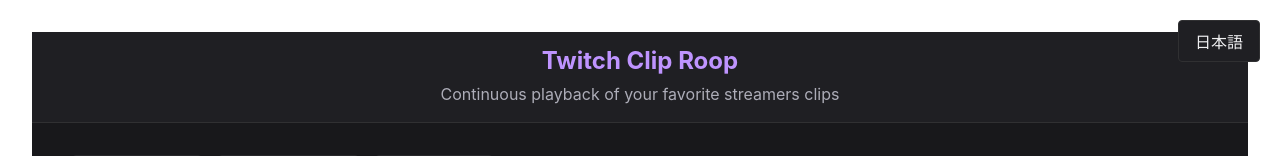
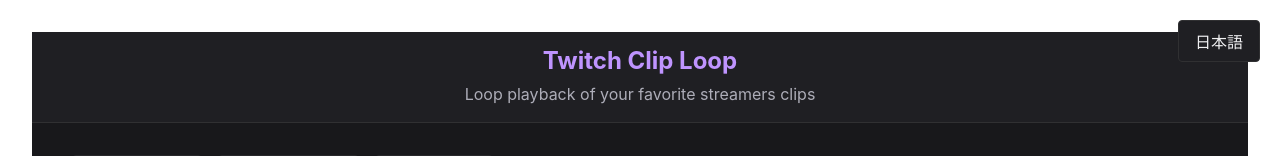
Before and after one commit to yoootan/twitch-clip-roop, a React (Vite) app: page / in a window 1280 px wide. Shown: the top 156 px of the page. Built offline with nearby package versions, Linux system fonts and the light colour scheme; no server answers.

Commit message:
fix: プロジェクト名をtwitch-clip-loopに修正、ファビコンとメタ情報を更新

```diff
--- a/index.html
+++ b/index.html
@@ -2,48 +2,48 @@
 <html lang="ja">
   <head>
     <meta charset="UTF-8" />
-    <link rel="icon" type="image/svg+xml" href="/vite.svg" />
+    <link rel="icon" type="image/svg+xml" href="/favicon.svg" />
     <meta name="viewport" content="width=device-width, initial-scale=1.0" />
     <meta
       name="description"
-      content="お気に入りの配信者のTwitchクリップを連続再生できるウェブアプリ。人気配信者のクリップを時間順、視聴回数順で簡単に視聴できます。"
+      content="お気に入りの配信者のTwitchクリップをループ再生できるウェブアプリ。人気配信者のクリップを時間順、視聴回数順で連続再生。"
     />
     <meta
       name="keywords"
-      content="Twitch, クリップ, 連続再生, ループ再生, 配信者, k4sen, stylishnoob4, 切り抜き"
+      content="Twitch, クリップ, ループ再生, 連続再生, 配信者, k4sen, stylishnoob4, 切り抜き"
     />
-    <meta name="author" content="Twitch Clip Roop" />
+    <meta name="author" content="Twitch Clip Loop" />
     <meta name="robots" content="index, follow" />
 
     <!-- OGP -->
     <meta
       property="og:title"
-      content="Twitch Clip Roop - Twitchクリップ連続再生"
+      content="Twitch Clip Loop - Twitchクリップループ再生"
     />
     <meta property="og:type" content="website" />
-    <meta property="og:url" content="https://twitch-clip-roop.com" />
-    <meta property="og:image" content="https://twitch-clip-roop.com/ogp.png" />
+    <meta property="og:url" content="https://twitch-clip-loop.com" />
+    <meta property="og:image" content="https://twitch-clip-loop.com/ogp.png" />
     <meta
       property="og:description"
-      content="お気に入りの配信者のTwitchクリップを連続再生できるウェブアプリ。人気配信者のクリップを時間順、視聴回数順で簡単に視聴できます。"
+      content="お気に入りの配信者のTwitchクリップをループ再生できるウェブアプリ。人気配信者のクリップを時間順、視聴回数順で連続再生。"
     />
-    <meta property="og:site_name" content="Twitch Clip Roop" />
+    <meta property="og:site_name" content="Twitch Clip Loop" />
     <meta property="og:locale" content="ja_JP" />
 
     <!-- Twitter Card -->
     <meta name="twitter:card" content="summary_large_image" />
-    <meta name="twitter:site" content="@TwitchClipRoop" />
+    <meta name="twitter:site" content="@TwitchClipLoop" />
     <meta
       name="twitter:title"
-      content="Twitch Clip Roop - Twitchクリップ連続再生"
+      content="Twitch Clip Loop - Twitchクリップループ再生"
     />
     <meta
       name="twitter:description"
-      content="お気に入りの配信者のTwitchクリップを連続再生できるウェブアプリ。人気配信者のクリップを時間順、視聴回数順で簡単に視聴できます。"
+      content="お気に入りの配信者のTwitchクリップをループ再生できるウェブアプリ。人気配信者のクリップを時間順、視聴回数順で連続再生。"
     />
-    <meta name="twitter:image" content="https://twitch-clip-roop.com/ogp.png" />
+    <meta name="twitter:image" content="https://twitch-clip-loop.com/ogp.png" />
 
-    <title>Twitch Clip Roop - Twitchクリップ連続再生</title>
+    <title>Twitch Clip Loop - Twitchクリップループ再生</title>
     <!-- Google Analytics -->
     <script
       async
--- a/package.json
+++ b/package.json
@@ -1,5 +1,5 @@
 {
-  "name": "twich-clip-roop",
+  "name": "twitch-clip-loop",
   "private": true,
   "version": "0.0.0",
   "type": "module",
--- a/src/App.tsx
+++ b/src/App.tsx
@@ -57,8 +57,8 @@
 // 翻訳用のオブジェクト
 const translations = {
   ja: {
-    title: 'Twitch Clip Roop',
-    subtitle: 'お気に入りの配信者のクリップが流れ続けます',
+    title: 'Twitch Clip Loop',
+    subtitle: 'お気に入りの配信者のクリップをループ再生',
     searchPlaceholder: '配信者IDを入力（例：k4sen、stylishnoob4）',
     searchButton: '検索',
     searching: '検索中...',
@@ -84,8 +84,8 @@
     volume: '音量',
   },
   en: {
-    title: 'Twitch Clip Roop',
-    subtitle: 'Continuous playback of your favorite streamers clips',
+    title: 'Twitch Clip Loop',
+    subtitle: 'Loop playback of your favorite streamers clips',
     searchPlaceholder: 'Enter streamer ID (e.g., k4sen, stylishnoob4)',
     searchButton: 'Search',
     searching: 'Searching...',
```
Also changed, not shown: public/favicon.svg (added), 1 other file (tests, documents, lock files or other folders).
